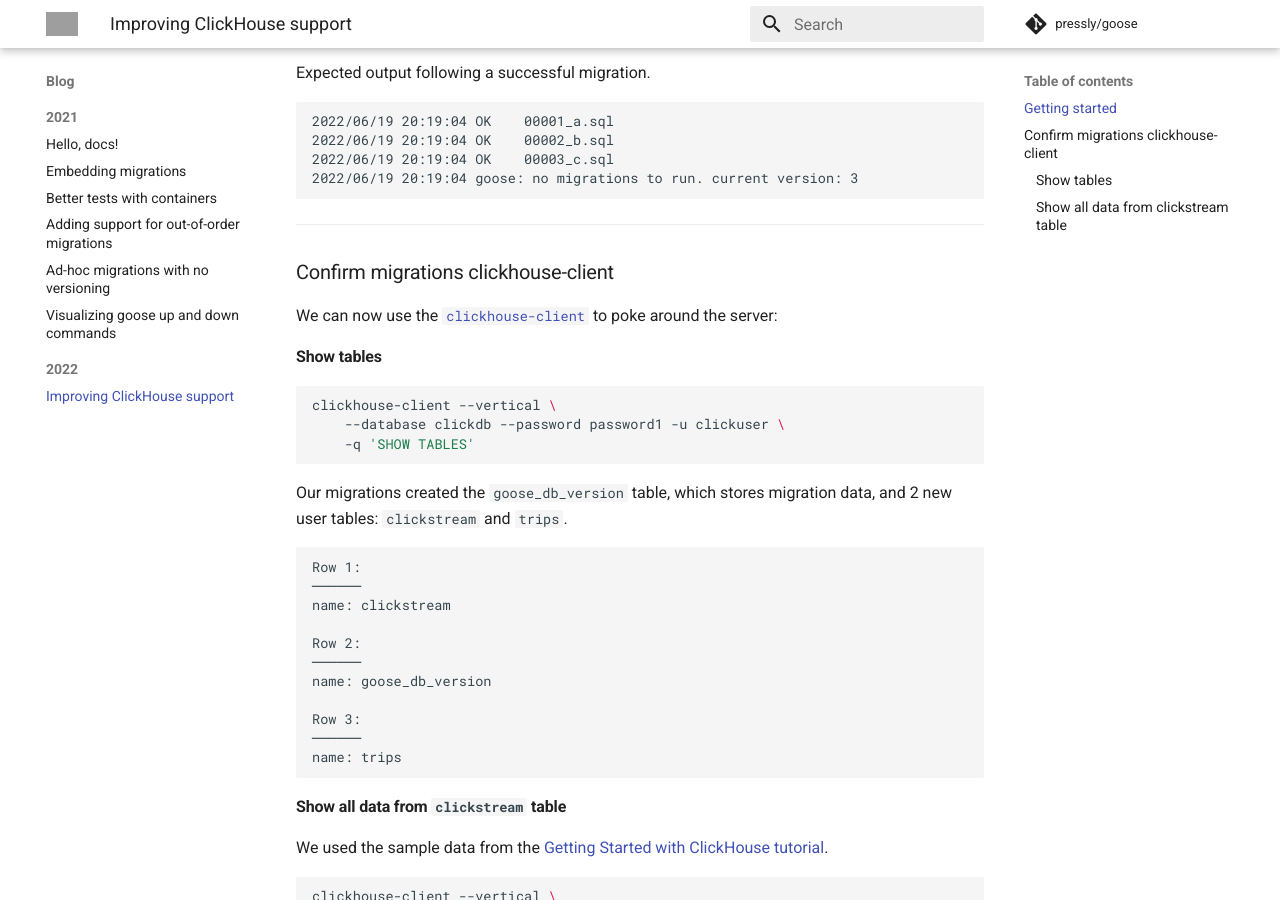
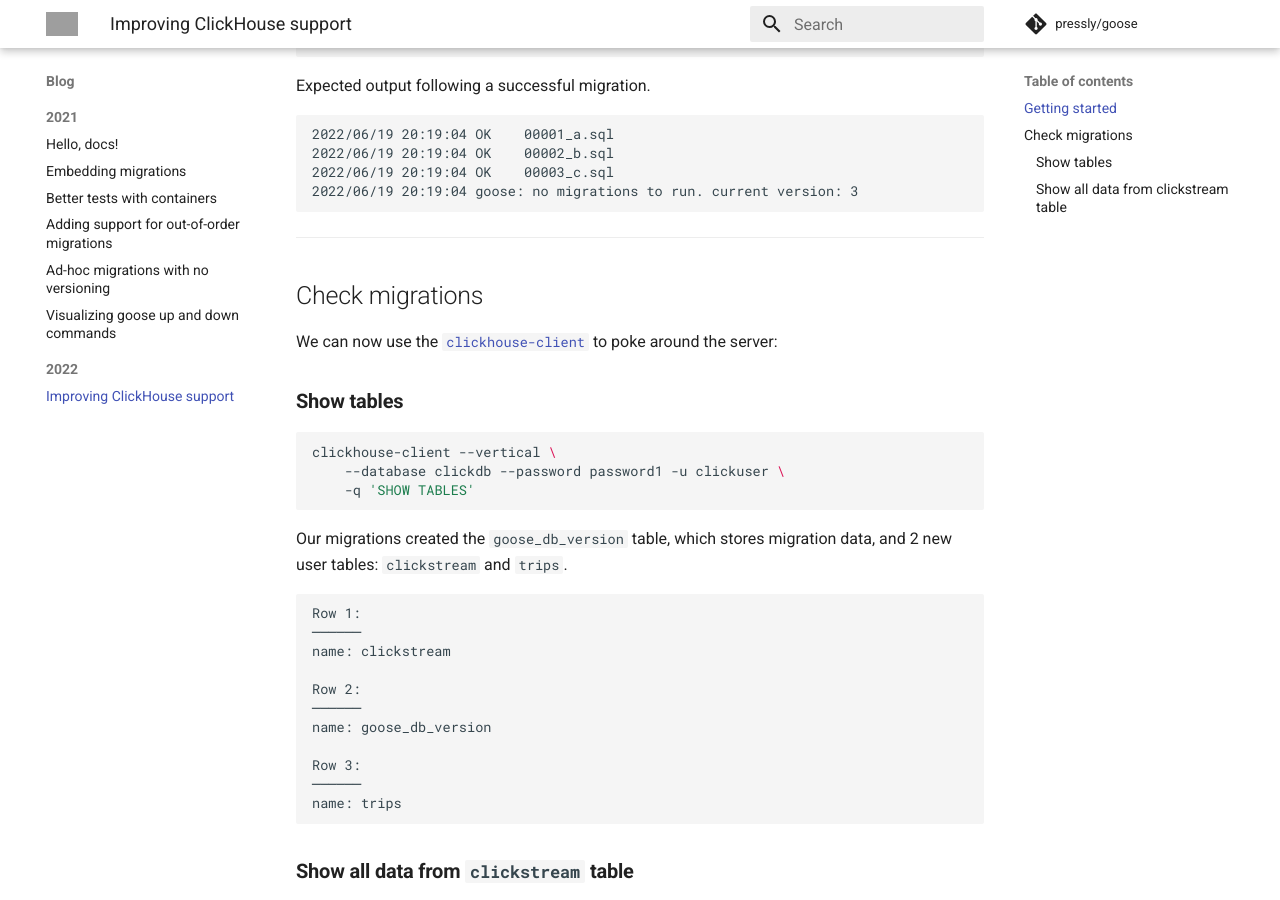
Before and after one commit to mfridman/goose-docs, an MkDocs documentation site: the page built from docs/blog/2022/improving-clickhouse.md, in a window 1280 px wide and 900 px high, scrolled down 1189 px. Built offline with MkDocs 1.6.1 and Material for MkDocs 9.7.7, drawn with Linux system fonts in a browser that asks for light colours; comment, search, counter and statistics services are not loaded; grey boxes are pictures that could not be loaded.

Commit message:
Improce formatting

````diff
--- a/docs/blog/2022/improving-clickhouse.md
+++ b/docs/blog/2022/improving-clickhouse.md
@@ -17,7 +17,7 @@
 
 ---
 
-### Getting started
+## Getting started
 
 Here's a quick tour of using goose against a running ClickHouse docker container.
 
@@ -59,11 +59,11 @@
 
 ---
 
-### Confirm migrations clickhouse-client
+## Check migrations
 
 We can now use the [`clickhouse-client`](https://clickhouse.com/docs/en/interfaces/cli) to poke around the server:
 
-#### Show tables
+### **Show tables**
 
 ```bash
 clickhouse-client --vertical \
@@ -87,7 +87,7 @@
 name: trips
 ```
 
-#### Show all data from `clickstream` table
+### **Show all data from `clickstream` table**
 
 We used the sample data from the [Getting Started with ClickHouse tutorial](https://clickhouse.com/learn/lessons/gettingstarted/).
 
````
